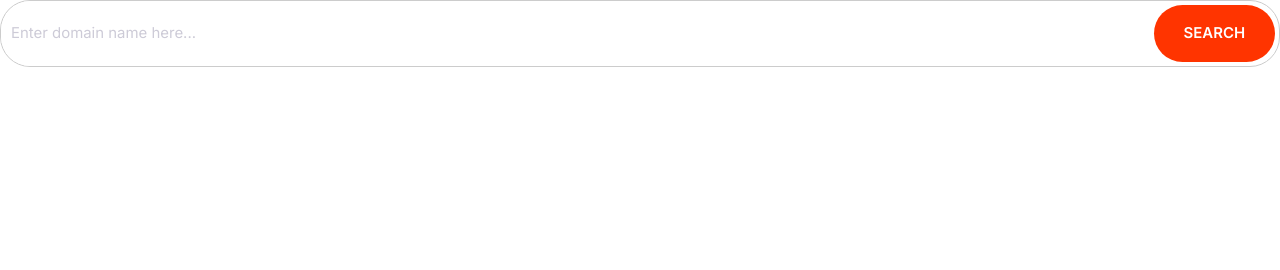
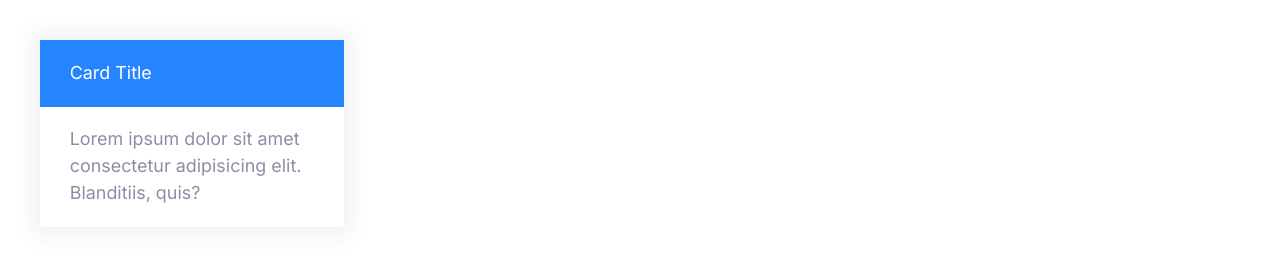
Before and after one commit to kashyaprashant/html-excercise, a plain HTML site: page index.html in a window 1280 px wide. Drawn offline with Linux system fonts and the light colour scheme.

Commit message:
Build card component.

```diff
--- a/css/styles.css
+++ b/css/styles.css
@@ -267,3 +267,25 @@ a {
     font-size: 1.5rem;
   }
 }
+
+/* Cards */
+.card {
+  border: 7px;
+  box-shadow: 0 0 20px 10px #f3f3f3;
+  overflow: hidden;
+}
+
+.card__header,
+.card__body {
+  padding: 2rem 3rem;
+}
+
+.card--primary .card__header {
+  background: var(--color-primary);
+  color: #fff;
+}
+
+.card--secondary .card__header {
+  background: var(--color-secondary);
+  color: #fff;
+}
--- a/index.html
+++ b/index.html
@@ -14,13 +14,14 @@
     <link rel="stylesheet" href="css/styles.css" />
   </head>
   <body>
-    <div class="input-group">
-      <input
-        type="text"
-        class="input"
-        placeholder="Enter domain name here..."
-      />
-      <button class="btn btn--accent">Search</button>
+    <div style="width: 30%; padding: 4rem">
+      <div class="card card--primary">
+        <header class="card__header">Card Title</header>
+        <div class="card__body">
+          Lorem ipsum dolor sit amet consectetur adipisicing elit. Blanditiis,
+          quis?
+        </div>
+      </div>
     </div>
   </body>
 </html>
```
Also changed, not shown: components/cards.html (added, +8 -0 lines).
